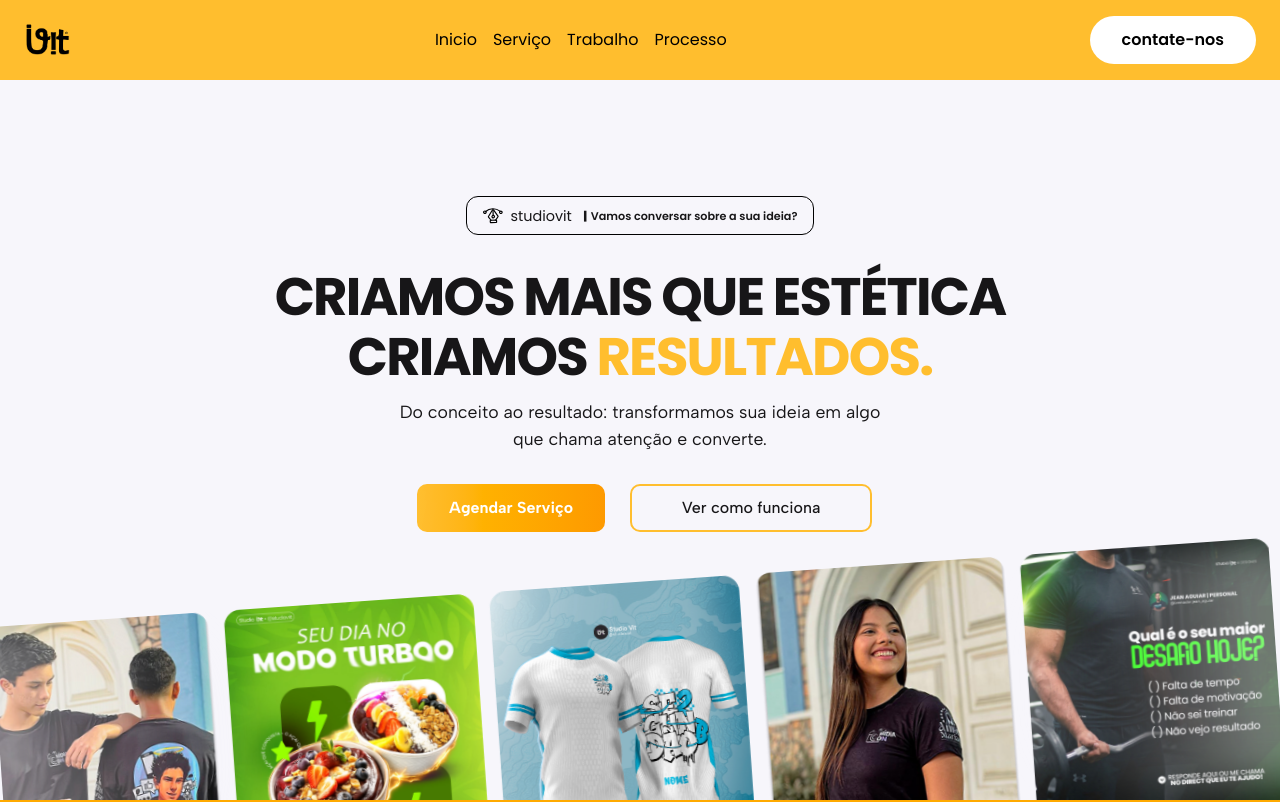
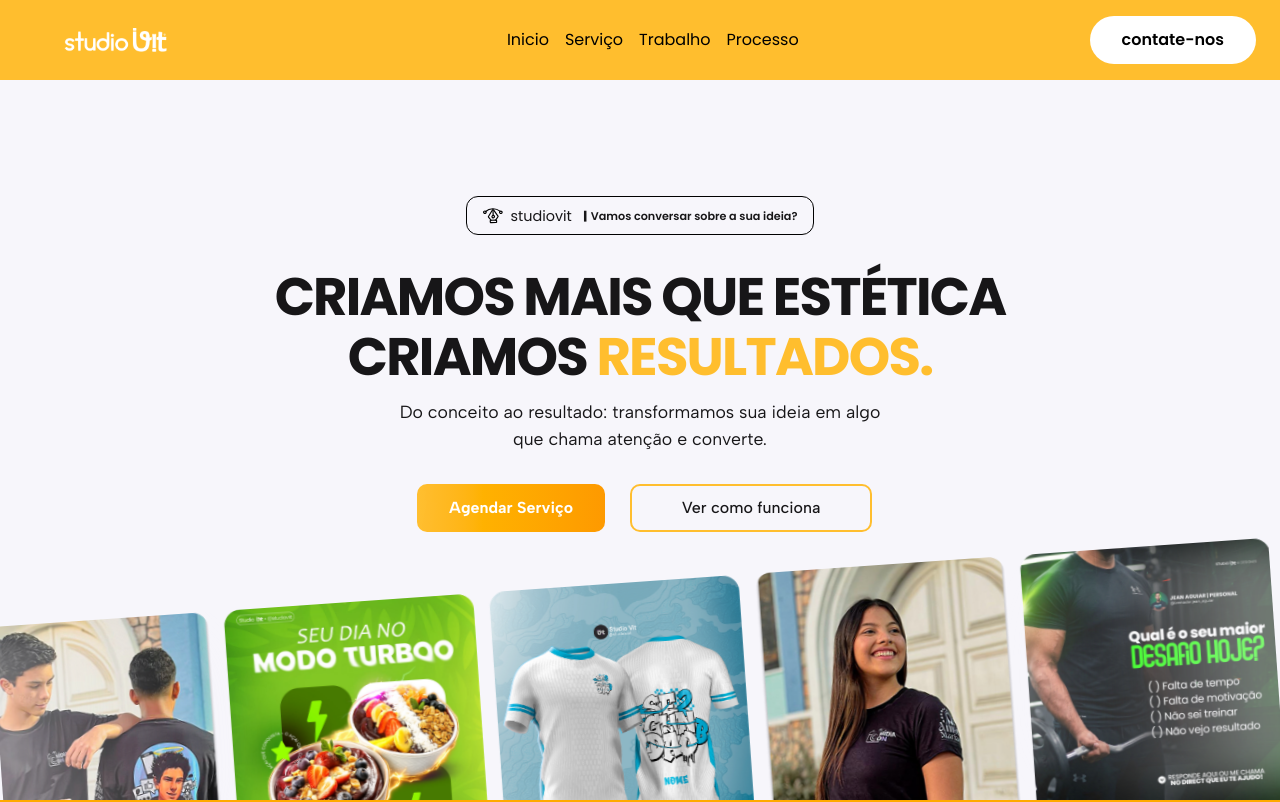
Before and after one commit to felipinx7/studiovit, a React (Vite) app: page / in a window 1280 px wide. Shown: the top 802 px of the page. Built offline with nearby package versions, Linux system fonts and the light colour scheme.

Commit message:
fix: nova logo adicionada no sistema, e mudanças no header

```diff
--- a/src/components/layout/header.tsx
+++ b/src/components/layout/header.tsx
@@ -1,6 +1,6 @@
 import { useEffect, useState } from 'react'
 import { IconeBarra } from '../../assets/icons/icone-barra'
-import { logoVit } from '../../assets/image'
+import { logoMonocramatica, logoVit } from '../../assets/image'
 import { textoLinkHeader } from '../../constants/links-header'
 import { scrollParaIrSecao } from '../../utils/navegacao-header'
 
@@ -51,10 +51,10 @@ export function Header() {
               {/* Logo */}
               <div onClick={() => scrollParaIrSecao('inicio')}>
                 <img
-                  src={logoVit}
+                  src={isScrolled ? logoVit : logoMonocramatica}
                   loading="lazy"
-                  aria-label="logoVit"
-                  className="w-[3rem] cursor-pointer"
+                  aria-label="logoMonocramatica"
+                  className={`${isScrolled ? 'w-[3rem]' : 'w-[12rem]'} cursor-pointer`}
                   alt=""
                 />
               </div>
@@ -101,10 +101,10 @@ export function Header() {
                   onClick={() => scrollParaIrSecao('inicio')}
                 >
                   <img
-                    src={logoVit}
+                    src={isScrolled ? logoVit : logoMonocramatica}
                     loading="lazy"
-                    aria-label="logoVit"
-                    className="w-[3rem]"
+                    aria-label="logoMonocramatica"
+                    className={`${isScrolled ? 'w-[3rem]' : 'w-[12rem]'} cursor-pointer`}
                     alt=""
                   />
                 </div>
```
Also changed, not shown: src/assets/image/index.ts (+15 -13 lines), src/assets/image/foto-Vit.png (added), src/assets/image/logo-StudioVit-Branco.webp (added).
